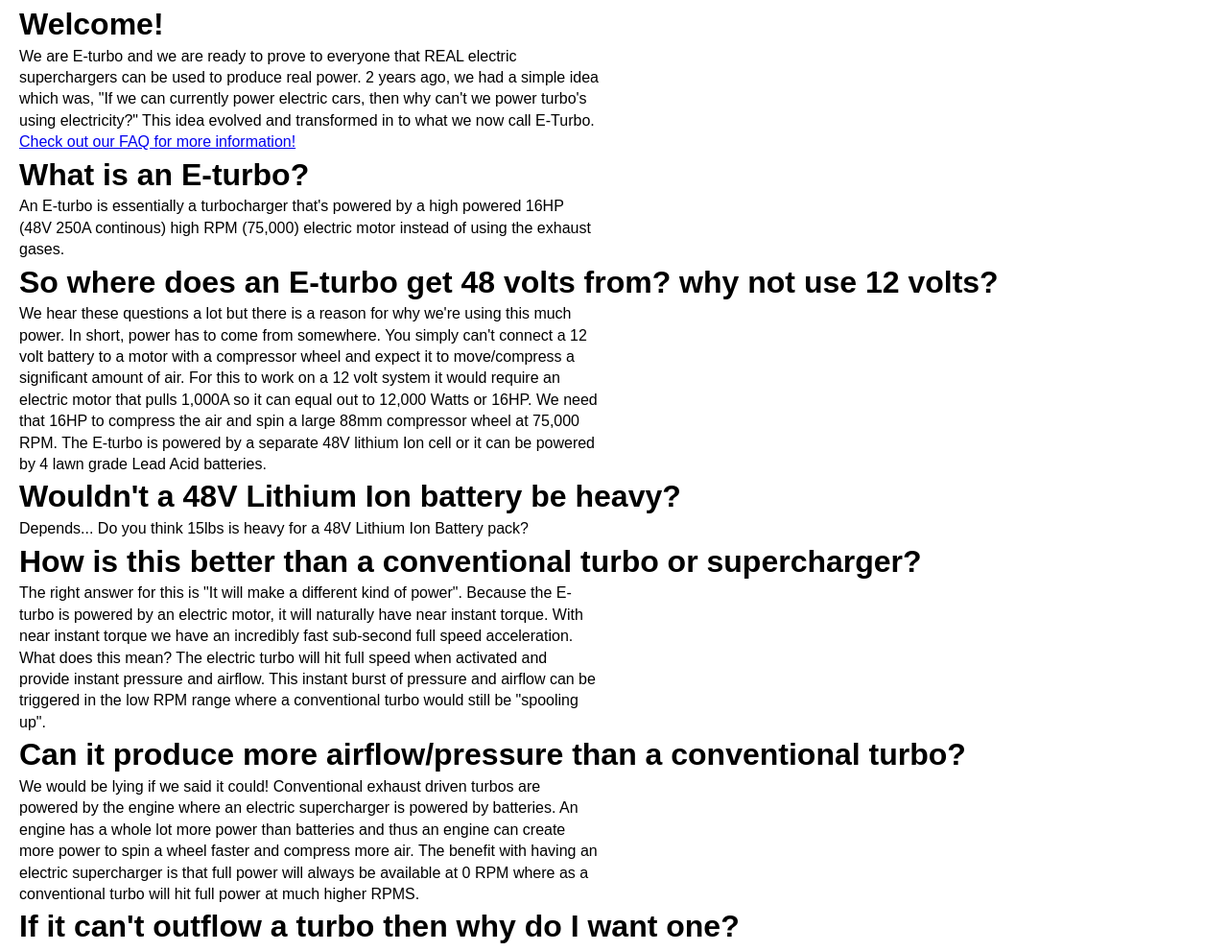
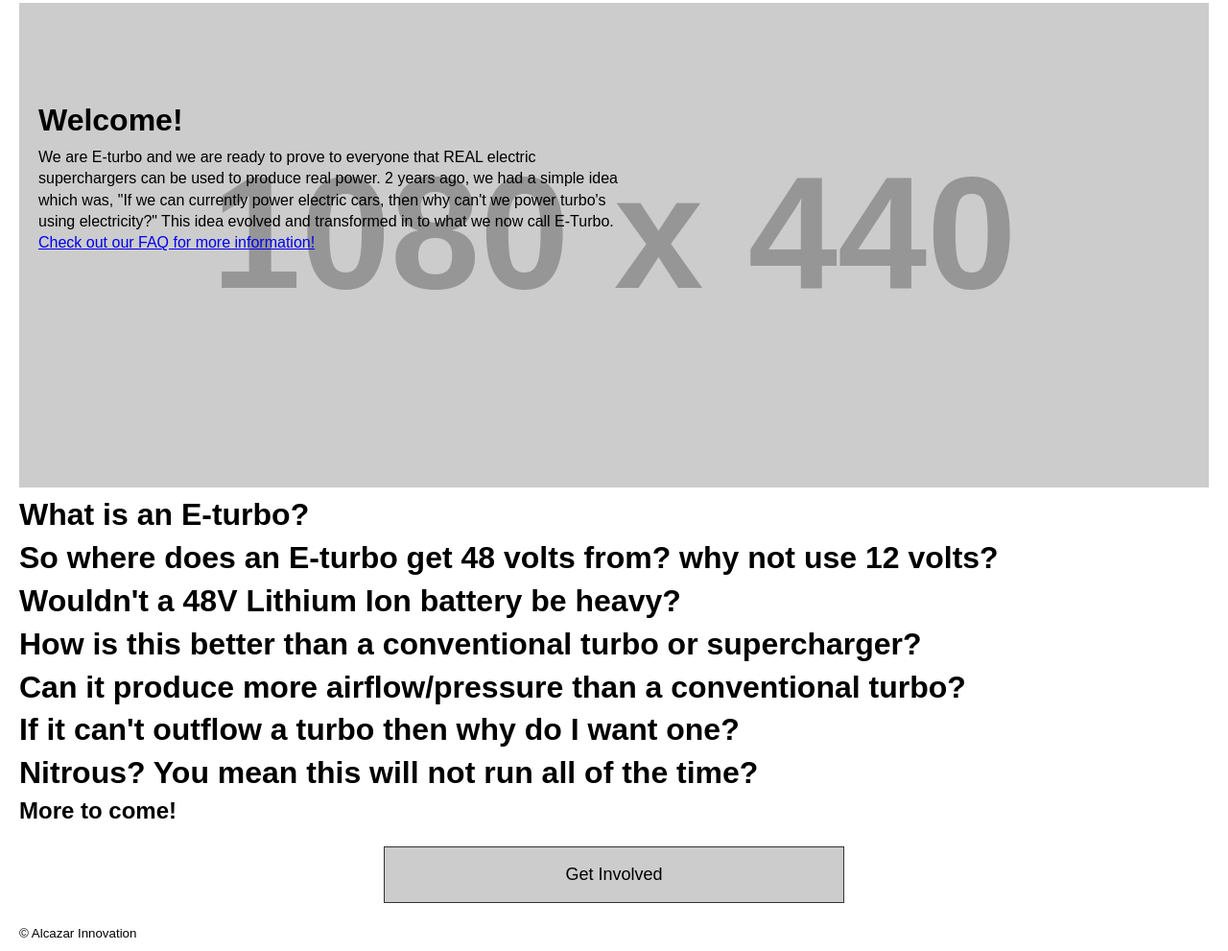
Before and after one commit to AlcazarInnovation/eturbo.io, a plain HTML site: page index.html in a window 1280 px wide. Shown: the part 472-1463 px from the top of the page at 96% size. Drawn offline with Linux system fonts and the light colour scheme; placeholder pictures from the web are drawn by us.

Commit message:
updating site

```diff
--- a/css/eturbo.css
+++ b/css/eturbo.css
@@ -26,6 +26,29 @@
   max-width: 68ch;
 }
 
+.introduction {
+  position: relative;
+}
+
+.introduction img {
+  width: 100%;
+  height: 100%;
+}
+
+.introduction h1 {
+  position: absolute;
+  top: 100px;
+  left: 20px;
+  width: 100%;
+}
+
+.introduction p {
+  position: absolute;
+  top: 150px;
+  left: 20px;
+  width: 100%;
+}
+
 .promo-video {
   background: #ccc;
   border: 1px solid #333;
@@ -45,6 +68,26 @@
   width: 100%;
 }
 
+ul, li {
+  list-style: none
+}
+
+.faq-collapsible li > input + * {
+  display: none;
+}
+
+.faq-collapsible li > input:checked + * {
+  display: block;
+}
+
+.faq-collapsible li > input {
+  display: none;
+}
+
+.faq-collapsible label {
+  cursor: pointer;
+}
+
 footer {
   margin: 0 auto 2rem;
 }
--- a/index.html
+++ b/index.html
@@ -14,35 +14,63 @@
     [video]
   </div>
   <div class="introduction">
+    <img src="http://placehold.it/1080x440">
     <h1>Welcome!</h1>
     <p>We are E-turbo and we are ready to prove to everyone that REAL electric superchargers can be used to produce real power. 2 years ago, we had a simple idea which was, "If we can currently power electric cars, then why can't we power turbo's using electricity?" This idea evolved and transformed in to what we now call E-Turbo. <a href="#">Check out our FAQ for more information!<a/></p>
   </div>
   <div class="FAQ Page">
-    <h1>What is an E-turbo?</h1>
-      <p>An E-turbo is essentially a turbocharger that's powered by a high powered 16HP (48V 250A continous) high RPM (75,000) electric motor instead of using the exhaust gases. </p>
-
-        <h1>So where does an E-turbo get 48 volts from? why not use 12 volts?</h1>
-      <p>We hear these questions a lot but there is a reason for why we're using this much power. In short, power has to come from somewhere. You simply can't connect a 12 volt battery to a motor with a compressor wheel and expect it to move/compress a significant amount of air. For this to work on a 12 volt system it would require an electric motor that pulls 1,000A so it can equal out to 12,000 Watts or 16HP. We need that 16HP to compress the air and spin a large 88mm compressor wheel at 75,000 RPM. The E-turbo is powered by a separate 48V lithium Ion cell or it can be powered by 4 lawn grade Lead Acid batteries. </p>
-
-              <h1>Wouldn't a 48V Lithium Ion battery be heavy?</h1>
-      <p>Depends... Do you think 15lbs is heavy for a 48V Lithium Ion Battery pack?</p>
-
-          <h1>How is this better than a conventional turbo or supercharger?</h1>
-      <p>The right answer for this is "It will make a different kind of power". Because the E-turbo is powered by an electric motor, it will naturally have near instant torque. With near instant torque we have an incredibly fast sub-second full speed acceleration. What does this mean? The electric turbo will hit full speed when activated and provide instant pressure and airflow. This instant burst of pressure and airflow can be triggered in the low RPM range where a conventional turbo would still be "spooling up". </p>
-
-                    <h1>Can it produce more airflow/pressure than a conventional turbo?</h1>
-      <p>We would be lying if we said it could! Conventional exhaust driven turbos are powered by the engine where an electric supercharger is powered by batteries. An engine has a whole lot more power than batteries and thus an engine can create more power to spin a wheel faster and compress more air. The benefit with having an electric supercharger is that full power will always be available at 0 RPM where as a conventional turbo will hit full power at much higher RPMS. </p>
-
-                          <h1>If it can't outflow a turbo then why do I want one?</h1>
-      <p>Having power available to you at 0 RPM has tremendous benefits. While an electric supercharger wont be able to outflow a conventional turbo, It will have a nice kick early on in the RPM range which will result in a lot of power in the low RPM band, Addition power in the Mid band and decent power in the High band. As we mentioned before, It's a different kind of power that is more similar to nitrous than it would be to a conventional Turbo. </p>
-
-                                <h1>Nitrous? You mean this will not run all of the time?</h1>
-      <p>Correct! While you could tune up you E-Turbo so it can run all of the time, we don't suggest it. We are going at this from a Power-on-demand perspective instead of power-all-the-time. What this means is that you will have a throttle trigger point which will then activate the turbo. The trigger point and the power output of the turbo will be completely customizable by you!</p>
-
+    <ul class="faq-collapsible">
+      <li>
+        <label for="faq1"><h1>What is an E-turbo?</h1></label>
+        <input type="checkbox" id="faq1" />
+        <ul>
+          <li>An E-turbo is essentially a turbocharger that's powered by a high powered 16HP (48V 250A continous) high RPM (75,000) electric motor instead of using the exhaust gases.</li>
+        </ul>
+      </li>
+      <li>
+        <label for="faq2"><h1>So where does an E-turbo get 48 volts from? why not use 12 volts?</h1></label>
+        <input type="checkbox" id="faq2" />
+        <ul>
+          <li>We hear these questions a lot but there is a reason for why we're using this much power. In short, power has to come from somewhere. You simply can't connect a 12 volt battery to a motor with a compressor wheel and expect it to move/compress a significant amount of air. For this to work on a 12 volt system it would require an electric motor that pulls 1,000A so it can equal out to 12,000 Watts or 16HP. We need that 16HP to compress the air and spin a large 88mm compressor wheel at 75,000 RPM. The E-turbo is powered by a separate 48V lithium Ion cell or it can be powered by 4 lawn grade Lead Acid batteries.</li>
+        </ul>
+      </li>
+      <li>
+        <label for="faq3"><h1>Wouldn't a 48V Lithium Ion battery be heavy?</h1></label>
+        <input type="checkbox" id="faq3" />
+        <ul>
+          <li>Depends... Do you think 15lbs is heavy for a 48V Lithium Ion Battery pack?</li>
+        </ul>
+      </li>
+      <li>
+        <label for="faq4"><h1>How is this better than a conventional turbo or supercharger?</h1></label>
+        <input type="checkbox" id="faq4" />
+        <ul>
+          <li>The right answer for this is "It will make a different kind of power". Because the E-turbo is powered by an electric motor, it will naturally have near instant torque. With near instant torque we have an incredibly fast sub-second full speed acceleration. What does this mean? The electric turbo will hit full speed when activated and provide instant pressure and airflow. This instant burst of pressure and airflow can be triggered in the low RPM range where a conventional turbo would still be "spooling up".</li>
+        </ul>
+      </li>
+      <li>
+        <label for="faq5"><h1>Can it produce more airflow/pressure than a conventional turbo?</h1></label>
+        <input type="checkbox" id="faq5" />
+        <ul>
+          <li>We would be lying if we said it could! Conventional exhaust driven turbos are powered by the engine where an electric supercharger is powered by batteries. An engine has a whole lot more power than batteries and thus an engine can create more power to spin a wheel faster and compress more air. The benefit with having an electric supercharger is that full power will always be available at 0 RPM where as a conventional turbo will hit full power at much higher RPMS.</li>
+        </ul>
+      </li>
+      <li>
+        <label for="faq6"><h1>If it can't outflow a turbo then why do I want one?</h1></label>
+        <input type="checkbox" id="faq6" />
+        <ul>
+          <li>Having power available to you at 0 RPM has tremendous benefits. While an electric supercharger wont be able to outflow a conventional turbo, It will have a nice kick early on in the RPM range which will result in a lot of power in the low RPM band, Addition power in the Mid band and decent power in the High band. As we mentioned before, It's a different kind of power that is more similar to nitrous than it would be to a conventional Turbo.</li>
+        </ul>
+      </li>
+      <li>
+        <label for="faq7"><h1>Nitrous? You mean this will not run all of the time?</h1></label>
+        <input type="checkbox" id="faq7" />
+        <ul>
+          <li>Correct! While you could tune up you E-Turbo so it can run all of the time, we don't suggest it. We are going at this from a Power-on-demand perspective instead of power-all-the-time. What this means is that you will have a throttle trigger point which will then activate the turbo. The trigger point and the power output of the turbo will be completely customizable by you!</li>
+        </ul>
+      </li>
+    </ul>
     <h2>More to come!</h2>
-
-
-
   </div>
   <button class="cta-button" type="button">Get Involved</button>
   <footer>
```
Lines whose indentation alone changed are shown as unchanged.
